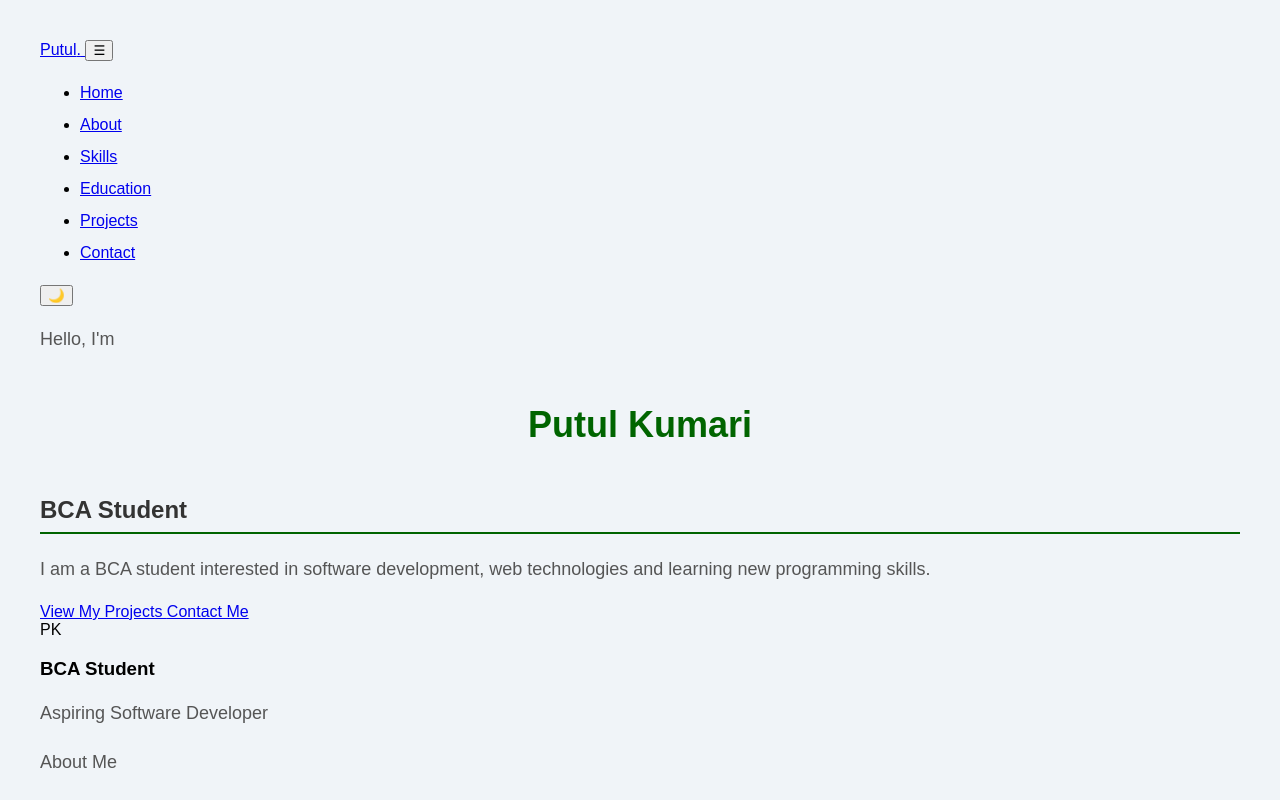
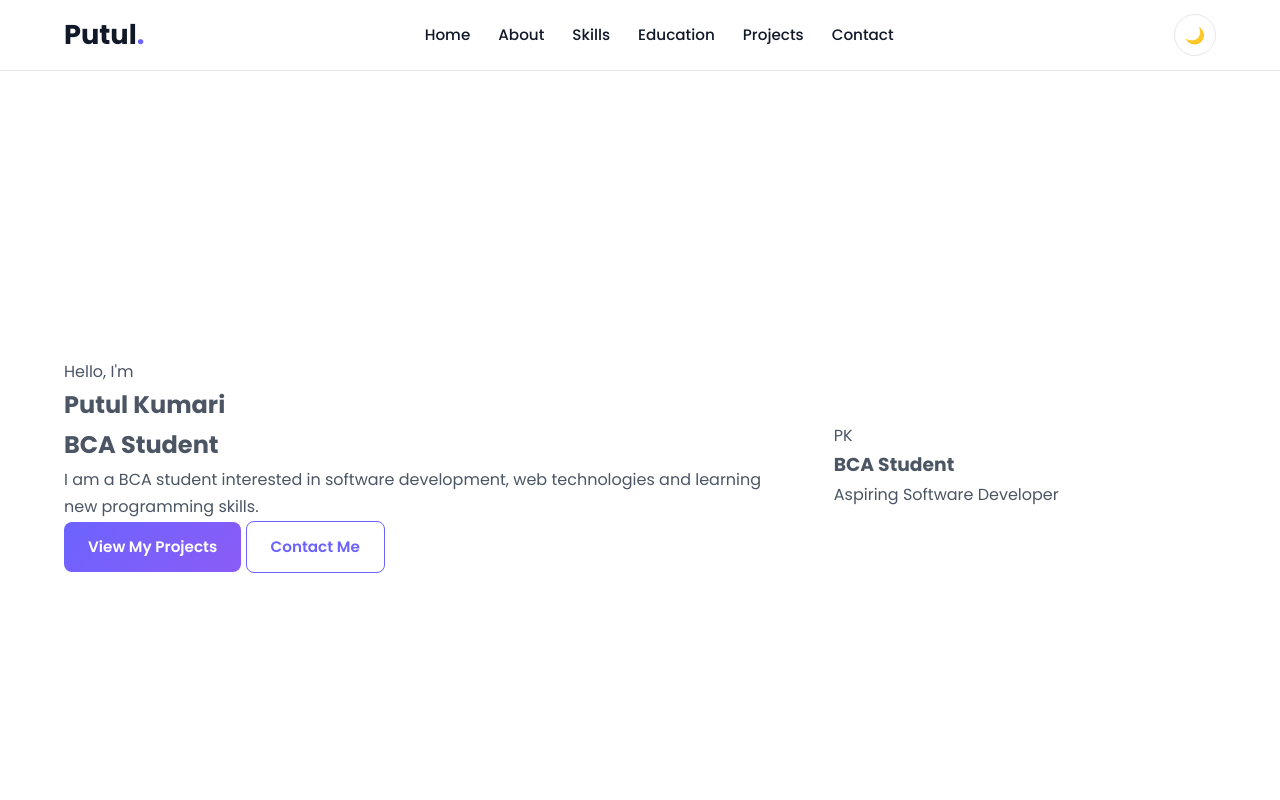
Before and after one commit to putul27/personal-portfolio, a plain HTML site: page index.html in a window 1280 px wide. Shown: the top 800 px of the page. Drawn offline with Linux system fonts and the light colour scheme.

Commit message:
style.css

```diff
--- a/style.css
+++ b/style.css
@@ -1,39 +1,250 @@
+/* ==================================================
+   GLOBAL SETTINGS
+================================================== */
+
+:root {
+    --primary: #6c63ff;
+    --secondary: #8b5cf6;
+    --dark: #111827;
+    --text: #4b5563;
+    --light: #f8fafc;
+    --white: #ffffff;
+    --border: #e5e7eb;
+    --shadow: 0 10px 30px rgba(0, 0, 0, 0.08);
+    --transition: 0.3s ease;
+}
+
+* {
+    margin: 0;
+    padding: 0;
+    box-sizing: border-box;
+}
+
+html {
+    scroll-behavior: smooth;
+}
 
 body {
-    background-color: #f0f4f8;
-    font-family: Arial, sans-serif;
-    margin: 40px;
+    font-family: "Poppins", sans-serif;
+    color: var(--text);
+    background: var(--white);
+    line-height: 1.7;
+    transition: background 0.3s ease, color 0.3s ease;
 }
 
-h1 {
-    color: darkgreen;
-    font-size: 36px;
-}
-
-h2 {
-    color: #333333;
-}
-
-p {
-    color: #555555;
-    font-size: 18px;
-}
-
-h1 {
-    text-align: center;
-    padding: 20px;
-}
-
-h2 {
-    border-bottom: 2px solid darkgreen;
-    padding-bottom: 8px;
-    margin-top: 30px;
+a {
+    text-decoration: none;
+    color: inherit;
 }
 
 ul {
-    line-height: 2;
+    list-style: none;
 }
 
-p {
-    line-height: 1.7;
+button,
+input,
+textarea {
+    font-family: inherit;
 }
+
+
+/* ==================================================
+   NAVBAR
+================================================== */
+
+.header {
+    position: fixed;
+    top: 0;
+    left: 0;
+    width: 100%;
+    z-index: 1000;
+    background: rgba(255, 255, 255, 0.92);
+    backdrop-filter: blur(12px);
+    border-bottom: 1px solid var(--border);
+}
+
+.navbar {
+    width: 90%;
+    max-width: 1200px;
+    margin: auto;
+
+    min-height: 70px;
+
+    display: flex;
+    align-items: center;
+    justify-content: space-between;
+}
+
+.logo {
+    font-size: 1.7rem;
+    font-weight: 700;
+    color: var(--dark);
+}
+
+.logo span {
+    color: var(--primary);
+}
+
+.nav-links {
+    display: flex;
+    gap: 28px;
+    align-items: center;
+}
+
+.nav-links a {
+    font-size: 0.95rem;
+    font-weight: 500;
+    color: var(--dark);
+    position: relative;
+    transition: var(--transition);
+}
+
+.nav-links a:hover {
+    color: var(--primary);
+}
+
+.nav-links a::after {
+    content: "";
+    position: absolute;
+    width: 0;
+    height: 2px;
+    left: 0;
+    bottom: -6px;
+    background: var(--primary);
+    transition: var(--transition);
+}
+
+.nav-links a:hover::after {
+    width: 100%;
+}
+
+.menu-btn {
+    display: none;
+    border: none;
+    background: transparent;
+    font-size: 1.7rem;
+    cursor: pointer;
+}
+
+.theme-btn {
+    width: 42px;
+    height: 42px;
+    border: 1px solid var(--border);
+    border-radius: 50%;
+    background: var(--white);
+    cursor: pointer;
+    font-size: 1rem;
+    transition: var(--transition);
+}
+
+.theme-btn:hover {
+    transform: rotate(20deg);
+}
+
+
+/* ==================================================
+   COMMON SECTION
+================================================== */
+
+.section {
+    width: 90%;
+    max-width: 1200px;
+    margin: auto;
+    padding: 100px 0;
+}
+
+.section-heading {
+    text-align: center;
+    max-width: 700px;
+    margin: 0 auto 55px;
+}
+
+.section-label {
+    color: var(--primary);
+    font-size: 0.9rem;
+    font-weight: 600;
+    text-transform: uppercase;
+    letter-spacing: 2px;
+    margin-bottom: 8px;
+}
+
+.section-heading h2 {
+    font-size: 2.2rem;
+    color: var(--dark);
+    line-height: 1.3;
+}
+
+.section-heading > p:last-child {
+    margin-top: 12px;
+}
+
+
+/* ==================================================
+   BUTTONS
+================================================== */
+
+.btn {
+    display: inline-flex;
+    align-items: center;
+    justify-content: center;
+
+    padding: 12px 24px;
+
+    border-radius: 8px;
+
+    font-size: 0.95rem;
+    font-weight: 600;
+
+    cursor: pointer;
+
+    transition: transform var(--transition),
+                box-shadow var(--transition),
+                background var(--transition);
+}
+
+.primary-btn {
+    color: var(--white);
+    background: linear-gradient(
+        135deg,
+        var(--primary),
+        var(--secondary)
+    );
+    border: none;
+}
+
+.primary-btn:hover {
+    transform: translateY(-3px);
+    box-shadow: 0 10px 25px rgba(108, 99, 255, 0.3);
+}
+
+.secondary-btn {
+    color: var(--primary);
+    background: transparent;
+    border: 1px solid var(--primary);
+}
+
+.secondary-btn:hover {
+    color: var(--white);
+    background: var(--primary);
+    transform: translateY(-3px);
+}
+
+
+/* ==================================================
+   HERO SECTION
+================================================== */
+
+.hero {
+    width: 90%;
+    max-width: 1200px;
+
+    min-height: 100vh;
+
+    margin: auto;
+    padding-top: 130px;
+
+    display: grid;
+    grid-template-columns: 1.3fr 0.7fr;
+
+    align-items: center;
+    gap: 60px
```
